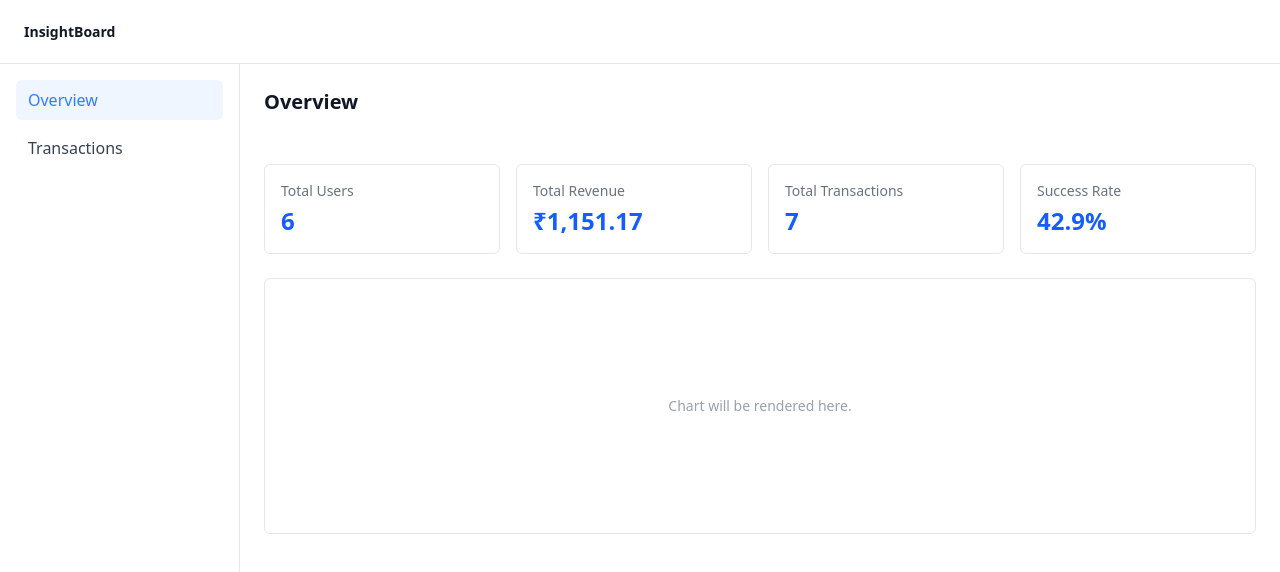
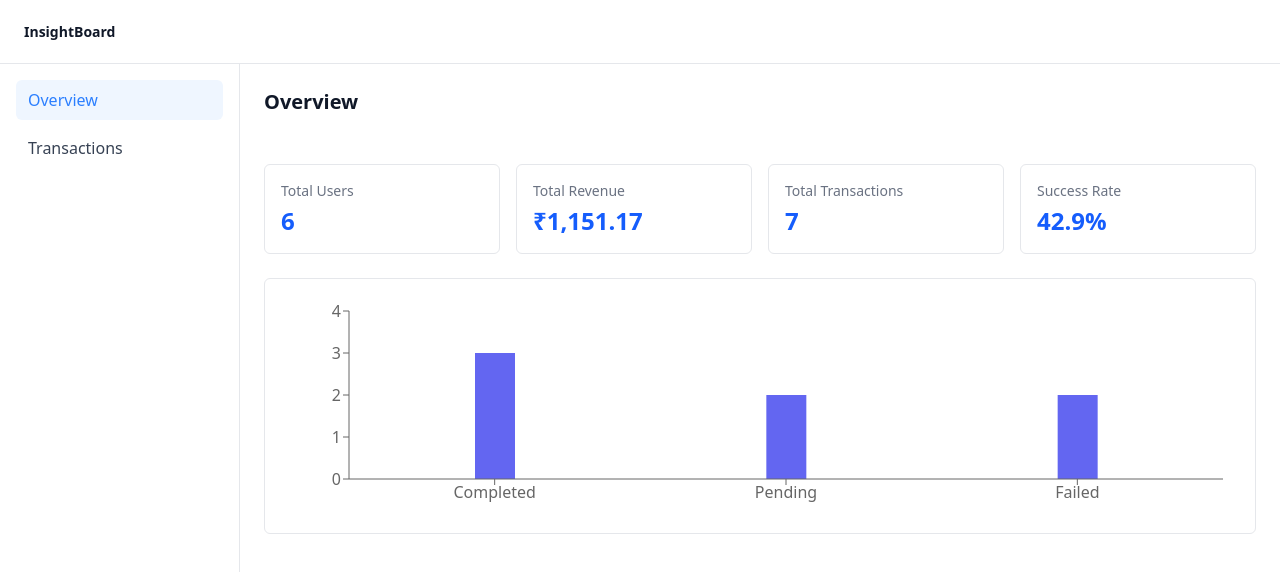
Before and after one commit to ankitjaishwal/Insight-board, a React (Vite) app: page /overview in a window 1280 px wide. Shown: the top 572 px of the page. Built offline with nearby package versions, Linux system fonts and the light colour scheme.

Commit message:
feat: add status breakdown chart to overview

```diff
--- a/package.json
+++ b/package.json
@@ -15,7 +15,8 @@
   "dependencies": {
     "react": "^19.2.0",
     "react-dom": "^19.2.0",
-    "react-router-dom": "^7.11.0"
+    "react-router-dom": "^7.11.0",
+    "recharts": "^3.6.0"
   },
   "devDependencies": {
     "@eslint/js": "^9.39.1",
--- /dev/null
+++ b/src/components/Chart.tsx
@@ -0,0 +1,37 @@
+import {
+  Bar,
+  BarChart,
+  XAxis,
+  YAxis,
+  ResponsiveContainer,
+} from "recharts";
+
+const Chart = ({
+  statusBreakdown,
+}: {
+  statusBreakdown: Record<string, number>;
+}) => {
+  const data = Object.entries(statusBreakdown).map(
+    ([status, count]) => ({
+      status,
+      count,
+    })
+  );
+
+  return (
+    <ResponsiveContainer width="100%" height="100%">
+      <BarChart
+				barSize={40}
+				barCategoryGap="30%"
+        data={data}
+        margin={{ top: 16, right: 16, left: 8, bottom: 8 }}
+      >
+        <XAxis dataKey="status" />
+        <YAxis allowDecimals={false} />
+        <Bar dataKey="count" fill="#6366f1" />
+      </BarChart>
+    </ResponsiveContainer>
+  );
+};
+
+export default Chart;
--- a/src/components/Overview.tsx
+++ b/src/components/Overview.tsx
@@ -1,8 +1,9 @@
 import { useNavigate } from "react-router-dom";
 import MetricCard from "./MetricCard";
 import { type Metrics } from "../types";
+import Chart from "./Chart";
 
-const Overview = ({ metrics }: { metrics: Metrics }) => {
+const Overview = ({ metrics, statusBreakdown }: { metrics: Metrics, statusBreakdown: Record<string, number> }) => {
   const navigate = useNavigate();
 
   return (
@@ -34,9 +35,8 @@ const Overview = ({ metrics }: { metrics: Metrics }) => {
         />
       </div>
 
-      {/* TODO - Add chart */}
-      <div className="bg-white border mt-6 border-gray-200 rounded-md p-4 h-64 flex items-center justify-center text-sm text-gray-400">
-        Chart will be rendered here.
+      <div className="bg-white border mt-6 border-gray-200 rounded-md h-64 p-4">
+        <Chart statusBreakdown={statusBreakdown} />
       </div>
     </div>
   );
--- a/src/pages/OverviewPage.tsx
+++ b/src/pages/OverviewPage.tsx
@@ -1,13 +1,14 @@
 import Overview from "../components/Overview";
 import { transactions } from "../mocks/transactions.mock";
-import { deriveMetrics } from "../utils";
+import { deriveMetrics, deriveStatusBreakdown } from "../utils";
 
 const OverviewPage = () => {
   const metrics = deriveMetrics(transactions);
+  const statusBreakdown = deriveStatusBreakdown(transactions);
   return (
     <>
       <h1 className="text-xl text-gray-900 font-semibold pb-6">Overview</h1>
-      <Overview metrics={metrics} />
+      <Overview metrics={metrics} statusBreakdown={statusBreakdown} />
     </>
   );
 };
--- a/src/utils.ts
+++ b/src/utils.ts
@@ -21,6 +21,16 @@ export const deriveMetrics = (transactions: Transaction[]): Metrics => {
     successRate,
   };
 };
+
+export const deriveStatusBreakdown = (transactions: Transaction[]) => {
+  const breakdown: Record<string, number> = {};
+
+  transactions.forEach((tx) => {
+    breakdown[tx.status] = (breakdown[tx.status] || 0) + 1;
+  });
+
+  return breakdown;
+}
 
 export const formatDate = (dateStr: string) => {
   const [year, month, day] = dateStr.split("-").map(Number);
```
Also changed, not shown: 1 other file (tests, documents, lock files or other folders).
